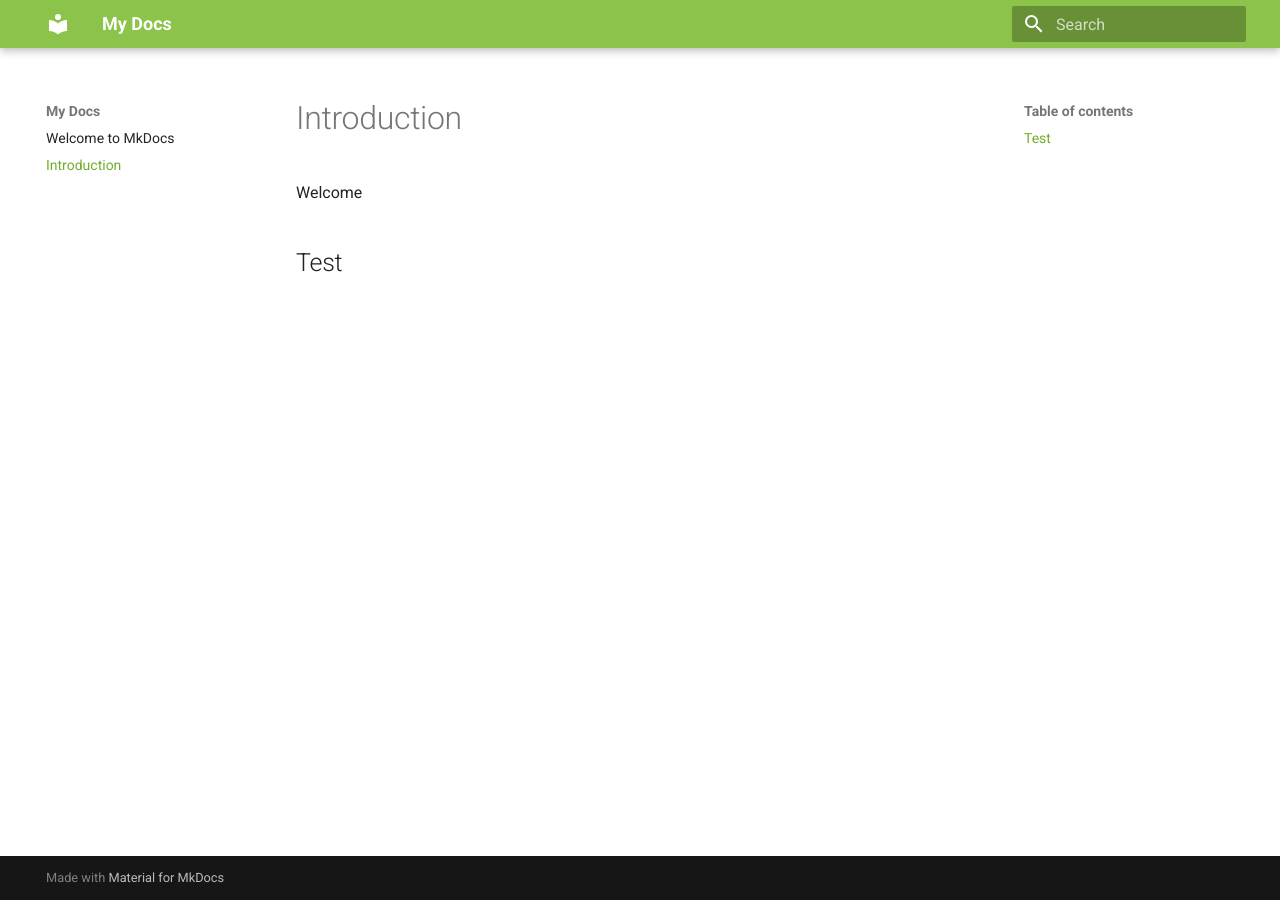
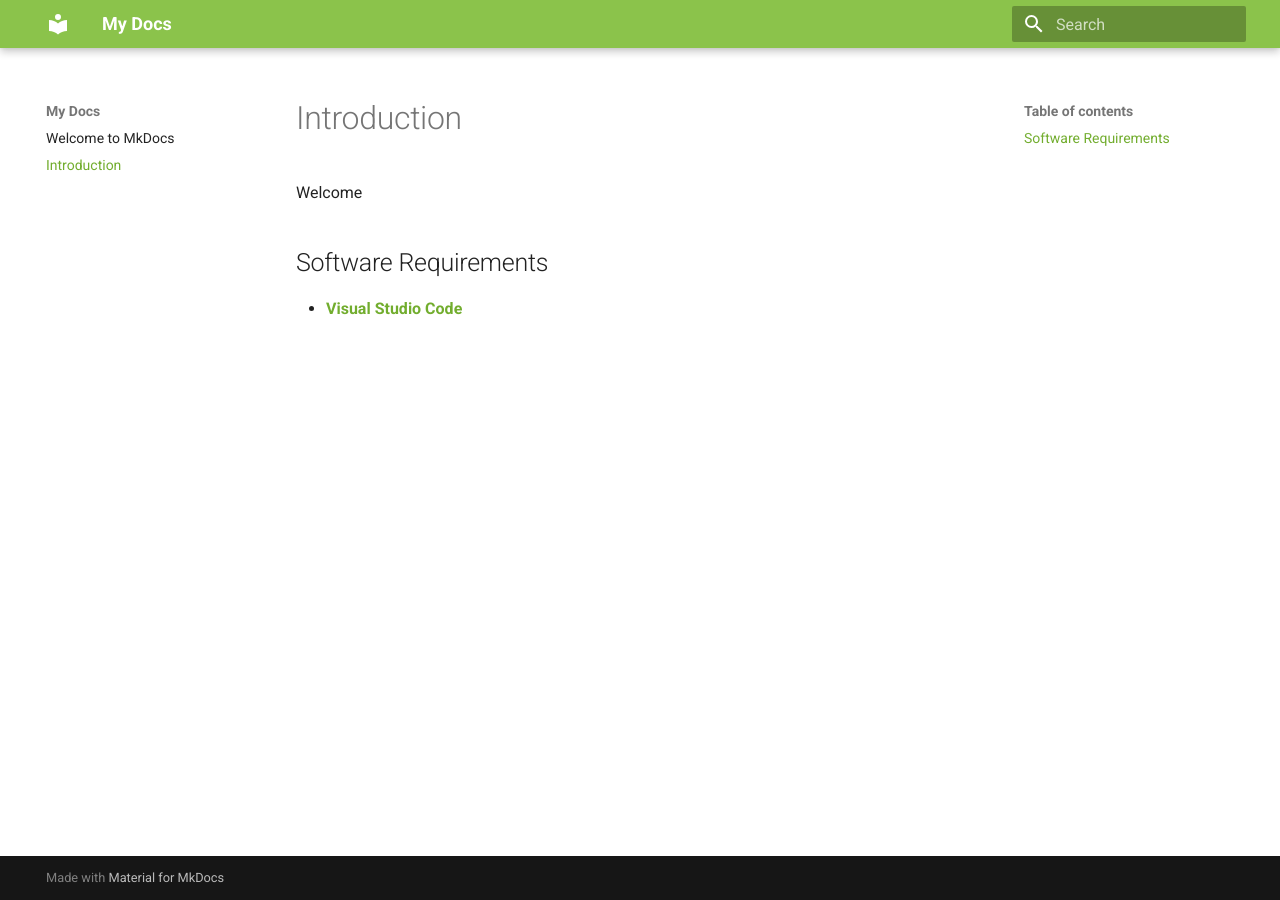
Before and after one commit to mnkhee/user-docs-project, an MkDocs documentation site: the page built from docs/introduction.md, in a window 1280 px wide. Built offline with MkDocs 1.6.1 and Material for MkDocs 9.7.7, drawn with Linux system fonts in a browser that asks for light colours.

Commit message:
Added section for Software Requirements

```diff
--- a/docs/introduction.md
+++ b/docs/introduction.md
@@ -2,4 +2,6 @@
 
 Welcome
 
-## Test
+## Software Requirements
+
+- [**Visual Studio Code**](https://code.visualstudio.com/download)
```
